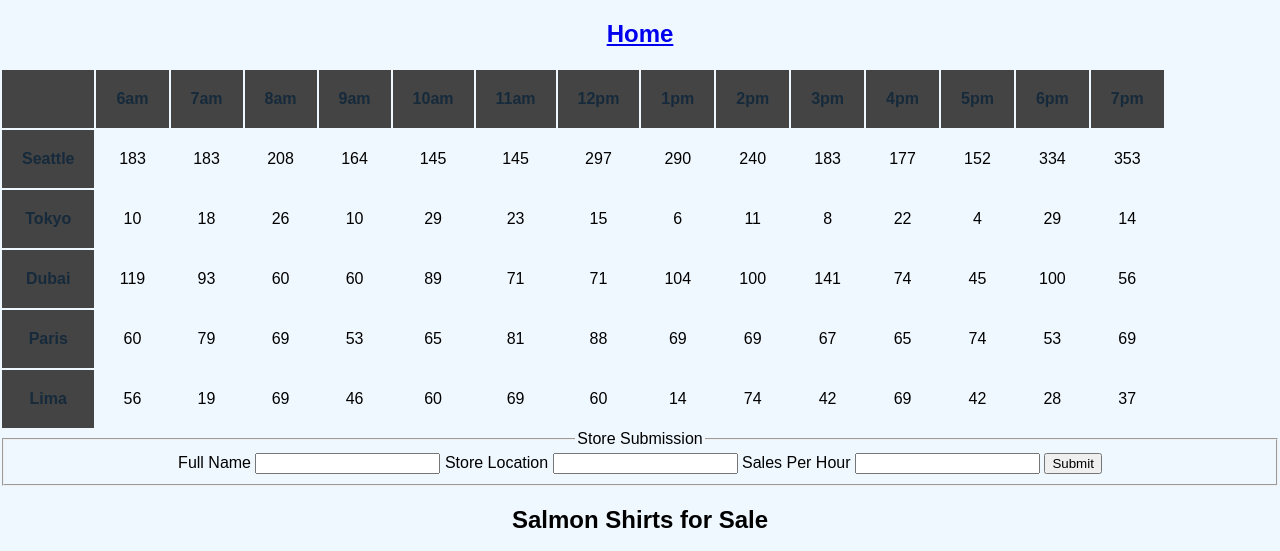
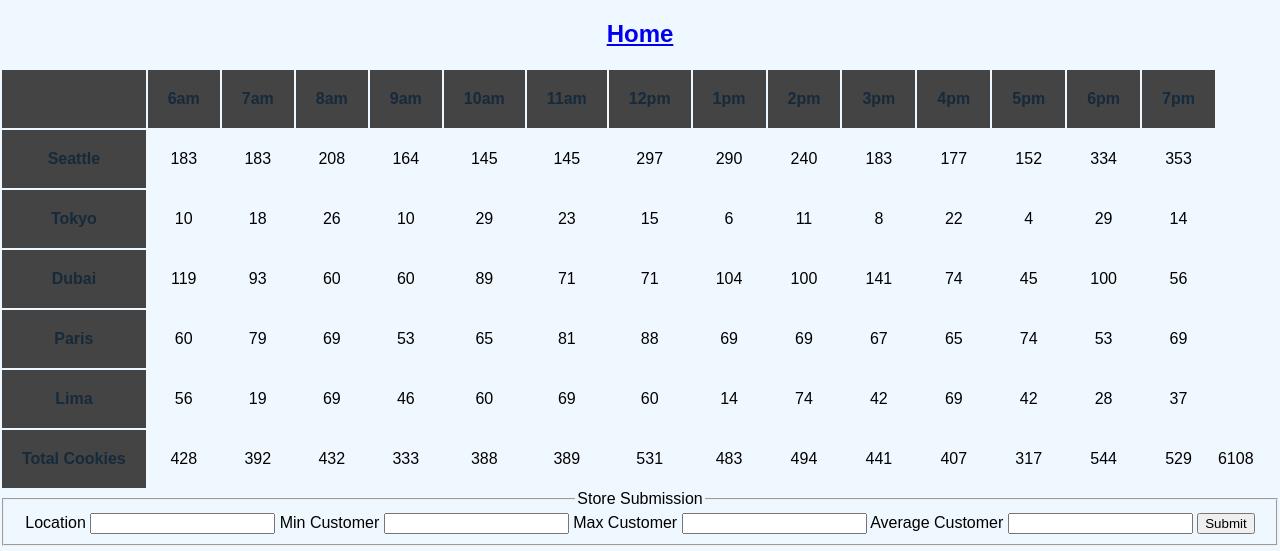
Before and after one commit to JamallM1/cookie-stand, a plain HTML site: page sales.html in a window 1280 px wide. Shown: the top 551 px of the page. Drawn offline with Linux system fonts and the light colour scheme.

Commit message:
final project completed

```diff
--- a/js/app.js
+++ b/js/app.js
@@ -4,28 +4,29 @@ let hours = ['6am', '7am', '8am', '9am', '10am', '11am', '12pm', '1pm', '2pm', '
 
 let myForm = document.getElementById('my-form');
 let myFormSection = document.getElementById('table-names');
-
-LocationSales.prototype.getCustNumber = function() {
-  return Math.floor(Math.random() * (this.maxCust-this.minCust+1)+this.minCust);
-} ;
+let tableFooter = document.createElement('tfoot');
+tableElem.appendChild(tableFooter);
+LocationSales.prototype.getCustNumber = function () {
+  return Math.floor(Math.random() * (this.maxCust - this.minCust + 1) + this.minCust);
+};
 
 //console.log(salesData);
 
 let locations = [];
 
-function LocationSales ( name, minCust, maxCust, avg ){
+function LocationSales(name, minCust, maxCust, avg) {
   this.name = name;
   this.minCust = minCust;
   this.maxCust = maxCust;
   this.avg = avg;
   this.cookies = [];
-
+  this.total = 0;
 
   locations.push(this);
 }
 
 LocationSales.prototype.getTotalCookies = function () {
-  for(let i = 0; i < hours.length; i++){
+  for (let i = 0; i < hours.length; i++) {
     let custNum = this.getCustNumber();
     let cookieNum = custNum * this.avg;
     cookieNum = Math.ceil(cookieNum);
@@ -34,7 +35,7 @@ LocationSales.prototype.getTotalCookies = function () {
   }
 };
 
-LocationSales.prototype. render = function () {
+LocationSales.prototype.render = function () {
   let row2 = document.createElement('tr');
   tableElem.appendChild(row2);
 
@@ -42,31 +43,75 @@ LocationSales.prototype. render = function () {
   th2Elem.textContent = this.name;
   row2.appendChild(th2Elem);
 
-  for(let i = 0; i < hours.length; i++){
+  for (let i = 0; i < hours.length; i++) {
     let td1Elem = document.createElement('td');
     td1Elem.textContent = this.cookies[i];
     row2.appendChild(td1Elem);
   }
 };
 
-function displayHeader(){
+function displayHeader() {
   let row = document.createElement('tr');
   tableElem.appendChild(row);
 
   let space = document.createElement('th');
   row.appendChild(space);
 
-  for(let i = 0; i < hours.length; i++){
+  for (let i = 0; i < hours.length; i++) {
     let hoursElem = document.createElement('th');
     hoursElem.textContent = hours[i];
     row.appendChild(hoursElem);
   }
 }
+function footerRow() {
+  let row = document.createElement('tr');
+  tableFooter.appendChild(row);
+
+  let tableHeadElem = document.createElement('th');
+  tableHeadElem.textContent = 'Total Cookies';
+  row.appendChild(tableHeadElem);
+
+  let grandTotal = 0;
+
+  for(let i = 0; i < hours.length; i++) {
+    let timeTotal = 0;
+    for(let j = 0; j < locations.length; j++){
+      let numb = locations[j].cookies[i]
+      timeTotal+=numb;
+    }
+    grandTotal += timeTotal;
+    let tableDataElem = document.createElement('td');
+    tableDataElem.textContent = timeTotal;
+    row.appendChild(tableDataElem);
+  }
+
+  let grandTotalElem = document.createElement('td');
+  grandTotalElem.textContent = grandTotal;
+  row.appendChild(grandTotalElem);
+}
 
 
+function handleSubmit(event) {
+  event.preventDefault();
 
-// let number = getRandomInt(this.minCust, this.maxCust);
-// this.custArr.push(number);
+  let name = event.target.location.value;
+  let minCust = event.target.minCustomer.value;
+  let maxCust = event.target.maxCustomer.value;
+  let avg = event.target.averageCustomer.value;
+
+
+  let newLocationSales = new LocationSales(name, minCust, maxCust, avg);
+
+  newLocationSales.getTotalCookies();
+  newLocationSales.render();
+
+  tableFooter.innerHTML = '';
+  footerRow();
+  //myFormSection.reset();
+}
+
+//let number = getRandomInt(this.minCust, this.maxCust);
+//this.custArr.push(number);
 
 new LocationSales('Seattle', 23, 65, 6.3);
 new LocationSales('Tokyo', 3, 24, 1.2);
@@ -74,7 +119,7 @@ new LocationSales('Dubai', 11, 38, 3.7);
 new LocationSales('Paris', 20, 38, 2.3);
 new LocationSales('Lima', 2, 16, 4.6);
 console.log(locations);
-function renderAllLocations(){
+function renderAllLocations() {
   for (let i = 0; i < locations.length; i++) {
     locations[i].getTotalCookies();
     locations[i].render();
@@ -83,22 +128,11 @@ function renderAllLocations(){
 
 displayHeader();
 renderAllLocations();
+footerRow();
+myForm.addEventListener('submit', handleSubmit)
 
 
-function handleSubmit(event){
-  event.preventDefault();
-  let name = event.target.FullName.value;
-  let LocationSales = event.target.interests.value;
-
-  let newLocationSales = new LocationSales (name);
-
-  newLocationSales.getTotalCookies();
-  newLocationSales.render();
-
-  myFormSection.reset();
-}
-
-myForm.addEventListener('submit', handleSubmit);
+//myForm.addEventListener('submit', handleSubmit);
 
 // let time = document.createElement('li');
 //    time.textContent = hours[i] + - this.cookies[i] + '     cookies';
@@ -321,4 +355,4 @@ myForm.addEventListener('submit', handleSubmit);
 // };
 
 // lima.render();
-// lima.getCust(){
+// lima.getCust();
--- a/sales.html
+++ b/sales.html
@@ -1,36 +1,49 @@
 <!DOCTYPE html>
 <html lang="en">
+
 <head>
   <meta charset="UTF-8">
   <meta http-equiv="X-UA-Compatible" content="IE=edge">
   <meta name="viewport" content="width=device-width, initial-scale=1.0">
   <title>Salmon Cookies</title>
-  <link rel="stylesheet"href = "style.css">
+  <link rel="stylesheet" href="style.css">
 </head>
+
 <body>
   <h2><a href="index.html">Home</a></h2>
-  <section id = "SalesData"></section>
+  <section id="SalesData"></section>
   <table id="table">
   </table>
-  <script src="js/app.js"></script>
   <footer>
     <form id="my-form">
-        <fieldset>
-         <legend>Store Submission <Form></Form></legend>
-          <label for="fullName">Full Name</label>
-          <input id="fullName" type="text" name="fullName">
-          <label for="store Location">Store Location</label>
-          <input id="Store Location" type="text" name="StoreName">
-          <label>Sales Per Hour
-            <input type="number" name="age">
-          </label>
-          </select>
-          <button type="submit">Submit</button>
-          </fieldset>
+      <fieldset>
+        <legend>Store Submission <Form></Form>
+        </legend>
+
+        <label for="location">Location</label>
+        <input id="location" type="text" name="location">
+
+        <label for="minCustomer">Min Customer</label>
+        <input id="minCustomer" type="number" name="minCustomer">
+
+
+        <label for="maxCustomer">Max Customer</label>
+        <input id="maxCustomer" type="number"
+        name="maxCustomer">
+
+        <label for="averageCustomer">Average Customer</label>
+        <input id="averageCustomer" type="number" name="averageCustomer">
+        </select>
+        <button type="submit">Submit</button>
+      </fieldset>
 
     </form>
     <h2>Salmon Shirts for Sale</h2>
-    <img src="https://raw.githubusercontent.com/codefellows/seattle-code-201d86/b403f4f40864a7500ff9213244ae58d13c46e9c8/class-08/lab-b/image-assets/shirt.jpg" alt="shirt">
+    <img
+      src="https://raw.githubusercontent.com/codefellows/seattle-code-201d86/b403f4f40864a7500ff9213244ae58d13c46e9c8/class-08/lab-b/image-assets/shirt.jpg"
+      alt="shirt">
+    <script src="js/app.js"></script>
   </footer>
 </body>
+
 </html>
```
